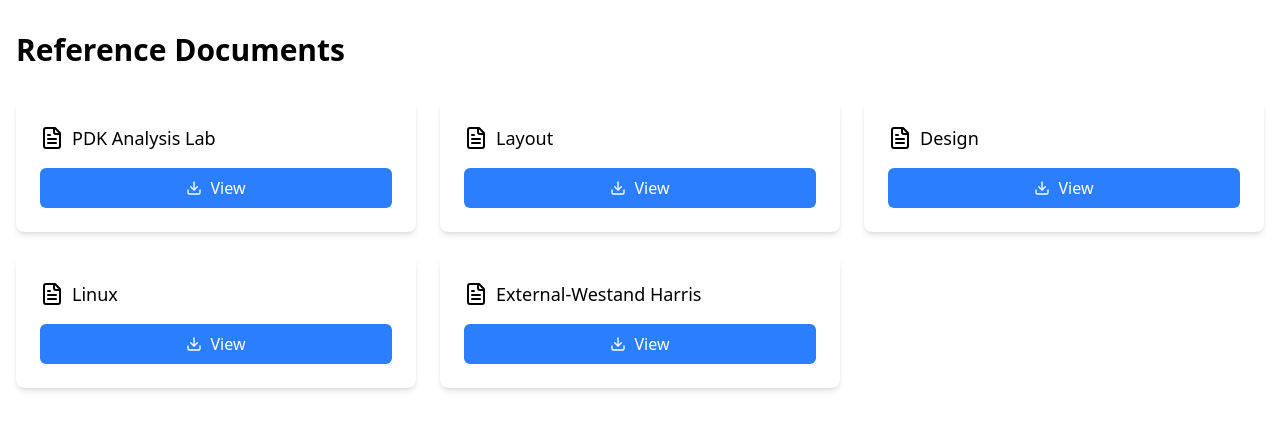
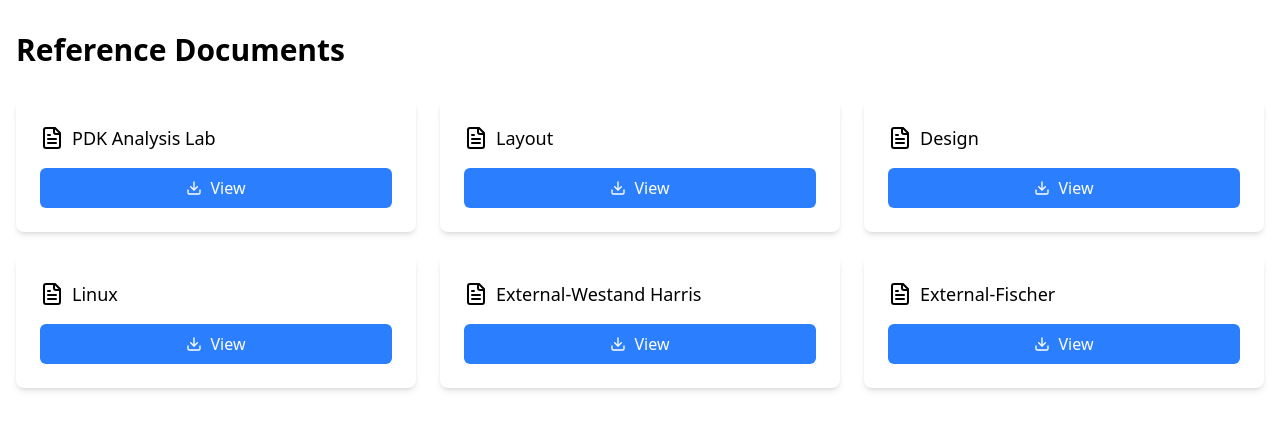
Before and after one commit to ayush735bahuguna/vlsi-lab-portal, a Next.js app: page /pdfs in a window 1280 px wide. Shown: the top 430 px of the page. Built offline with nearby package versions, Linux system fonts and the light colour scheme.

Commit message:
new changes

```diff
--- a/app/Dashboard/page.tsx
+++ b/app/Dashboard/page.tsx
@@ -143,7 +143,9 @@ export default function Page() {
                 className="h-full w-full object-cover"
               />
             </div>
-            <h3 className="font-medium text-lg mt-2">{user.name}</h3>
+            <h3 className="font-medium text-lg mt-2">
+              {user.name?.toUpperCase()}
+            </h3>
             <p className="text-sm text-gray-500">{user.email}</p>
           </div>
           <button
--- a/app/assignments/page.tsx
+++ b/app/assignments/page.tsx
@@ -12,7 +12,7 @@ interface Assignment {
 const dummyAssignments: Assignment[] = [
   {
     id: "",
-    title: "Cadence Logbook",
+    title: "VLSI Lab Logbook",
     fileUrl:
       "https://onedrive.live.com/personal/32ea012a06c155e9/_layouts/15/Doc.aspx?sourcedoc=%7Becd29b5c-ba06-4e90-a00b-a5da1fad33f3%7D&action=default&redeem=aHR0cHM6Ly8xZHJ2Lm1zL3AvYy8zMmVhMDEyYTA2YzE1NWU5L0VWeWIwdXdHdXBCT29BdWwyaC10TV9NQlhXeUMtcnlxTU5ITzg2QTRGWTdhWFE_ZT1KSzNEVFE&slrid=05a594a1-60b2-8000-a654-41891141c3d2&originalPath=aHR0cHM6Ly8xZHJ2Lm1zL3AvYy8zMmVhMDEyYTA2YzE1NWU5L0VWeWIwdXdHdXBCT29BdWwyaC10TV9NQlhXeUMtcnlxTU5ITzg2QTRGWTdhWFE_cnRpbWU9bkdKMDdPWjczVWc&CID=1cd12da0-9ed8-4a96-b24d-676157f86145&_SRM=0:G:58&file=cadence_assignments.pptx",
   },
--- a/app/lectures/page.tsx
+++ b/app/lectures/page.tsx
@@ -34,13 +34,6 @@ const dummyLectures: Lecture[] = [
   },
   {
     id: "4",
-    title: "External Lectures- Fischer",
-    description: "Master layout techniques with CSS Grid and Flexbox.",
-    videoUrl:
-      "https://drive.google.com/drive/folders/1ctkCEyGiUTSvAbR4JdtRS6wRufV6Lzuu",
-  },
-  {
-    id: "5",
     title: "Linux",
     description: "Master layout techniques with CSS Grid and Flexbox.",
     videoUrl:
--- a/app/pdfs/page.tsx
+++ b/app/pdfs/page.tsx
@@ -46,6 +46,13 @@ const dummyDocuments: Document[] = [
       "https://drive.google.com/drive/folders/1bag-gyS7Bnvkwi1yRLtyK2jMV2Fdr3Vr",
     category: "",
   },
+  {
+    id: "6",
+    title: "External-Fischer",
+    fileUrl:
+      "https://drive.google.com/drive/folders/1ctkCEyGiUTSvAbR4JdtRS6wRufV6Lzuu",
+    category: "",
+  },
 ];
 
 export default function PDFsPage() {
```
